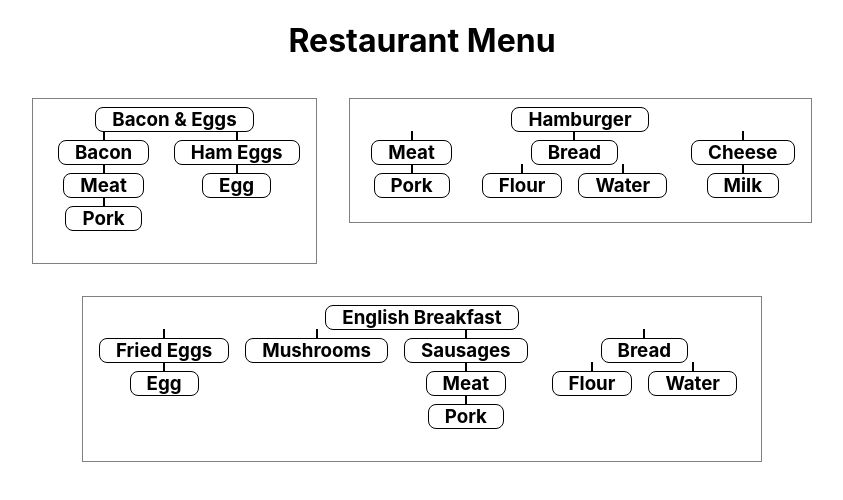
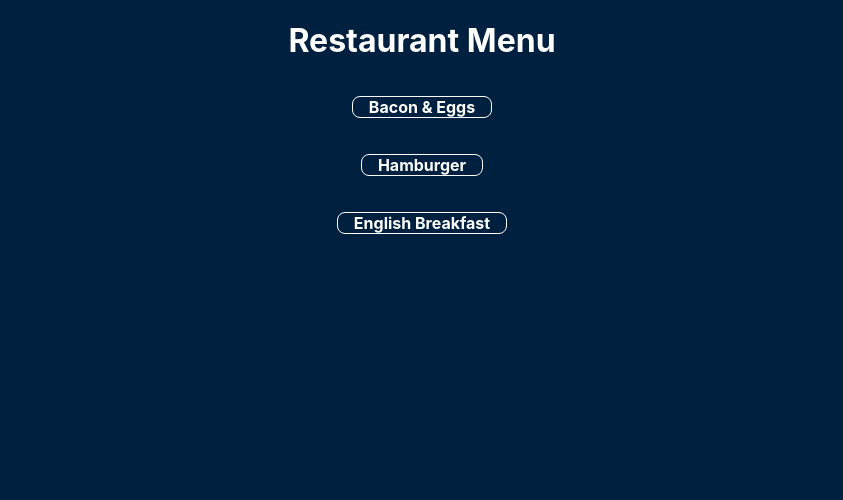
Before and after one commit to dragos-vlasie/gsg-tech-challenge, a React (Create React App) app: page / in a window 1280 px wide. Shown: the top 500 px of the page, without its empty margins (218-1061 px from the left). Built offline with nearby package versions, Linux system fonts and the light colour scheme.

Commit message:
Separate the label in a new component
Also added updated styles

```diff
--- a/src/App.css
+++ b/src/App.css
@@ -2,6 +2,10 @@
   text-align: center;
 }
 
+html {
+  background: #00203fff;
+  color: white;
+}
 .App-logo {
   height: 40vmin;
   pointer-events: none;
--- a/src/App.js
+++ b/src/App.js
@@ -111,9 +111,8 @@ function App() {
         <div
           key={"menu-item" + index}
           style={{
-            border: "1px solid grey",
-            margin: "16px",
-            display: "inline-block",
+            margin: "36px",
+            display: "block",
           }}
         >
           <MenuOptions data={data} />
--- a/src/components/MenuOptions.js
+++ b/src/components/MenuOptions.js
@@ -1,42 +1,30 @@
-import React from "react";
-
-const styles = {
-  label: {
-    margin: "0",
-    position: "relative",
-    border: "1px solid",
-    display: "inline-block",
-    padding: "0 16px",
-    borderRadius: "8px",
-  },
-  span: {
-    width: "2px",
-    height: "10px",
-    background: "black",
-    display: "block",
-    position: "absolute",
-    top: "-10px",
-    left: "0",
-    right: "0",
-    margin: "auto",
-  },
-};
+import React, { useState } from "react";
+import Text from "./Text";
 
 export const MenuOptions = ({ data = {}, level = 1 }) => {
+  const [showNestedItems, show] = useState(false);
+
   if (!Object.keys(data).length) return <h2>No data to display</h2>;
 
   const ingredients =
     data.children &&
+    (showNestedItems || level > 1) &&
     data.children.map((nestedItem, index) => (
       <MenuOptions key={"ingredient-" + index} data={nestedItem} level={level + 1} />
     ));
 
+  const updatedWidth =
+    ingredients && ingredients.length === 4
+      ? "520px"
+      : ingredients && ingredients.length === 3
+      ? "350px"
+      : ingredients && ingredients.length === 2
+      ? "152px"
+      : "90x";
+
   return (
-    <div style={{ display: "block", margin: "8px" }}>
-      <h3 style={styles.label}>
-        {data.label}
-        {level > 1 ? <span style={styles.span}></span> : null}
-      </h3>
+    <div style={{ display: "block", margin: "8px" }} onClick={() => show(!showNestedItems)}>
+      <Text width={updatedWidth} label={data.label} level={level} />
       <div style={{ display: "flex", justifyContent: "center" }}>{ingredients}</div>
     </div>
   );
--- /dev/null
+++ b/src/components/Text.js
@@ -0,0 +1,36 @@
+import React from "react";
+
+export const Text = ({ label, level = 1, width }) => {
+  const styles = {
+    label: {
+      margin: "0",
+      position: "relative",
+      border: "1px solid",
+      display: "inline-block",
+      padding: "0 16px",
+      borderRadius: "8px",
+      width: `${width}`,
+      color: "white",
+    },
+    span: {
+      background: "#fff",
+      width: "2px",
+      height: "8px",
+      display: "block",
+      position: "absolute",
+      top: "-9px",
+      left: "0",
+      right: "0",
+      margin: "auto",
+    },
+  };
+  return (
+    <div>
+      <h4 style={styles.label}>
+        {label}
+        {level > 1 ? <span style={styles.span}></span> : null}
+      </h4>
+    </div>
+  );
+};
+export default Text;
```
